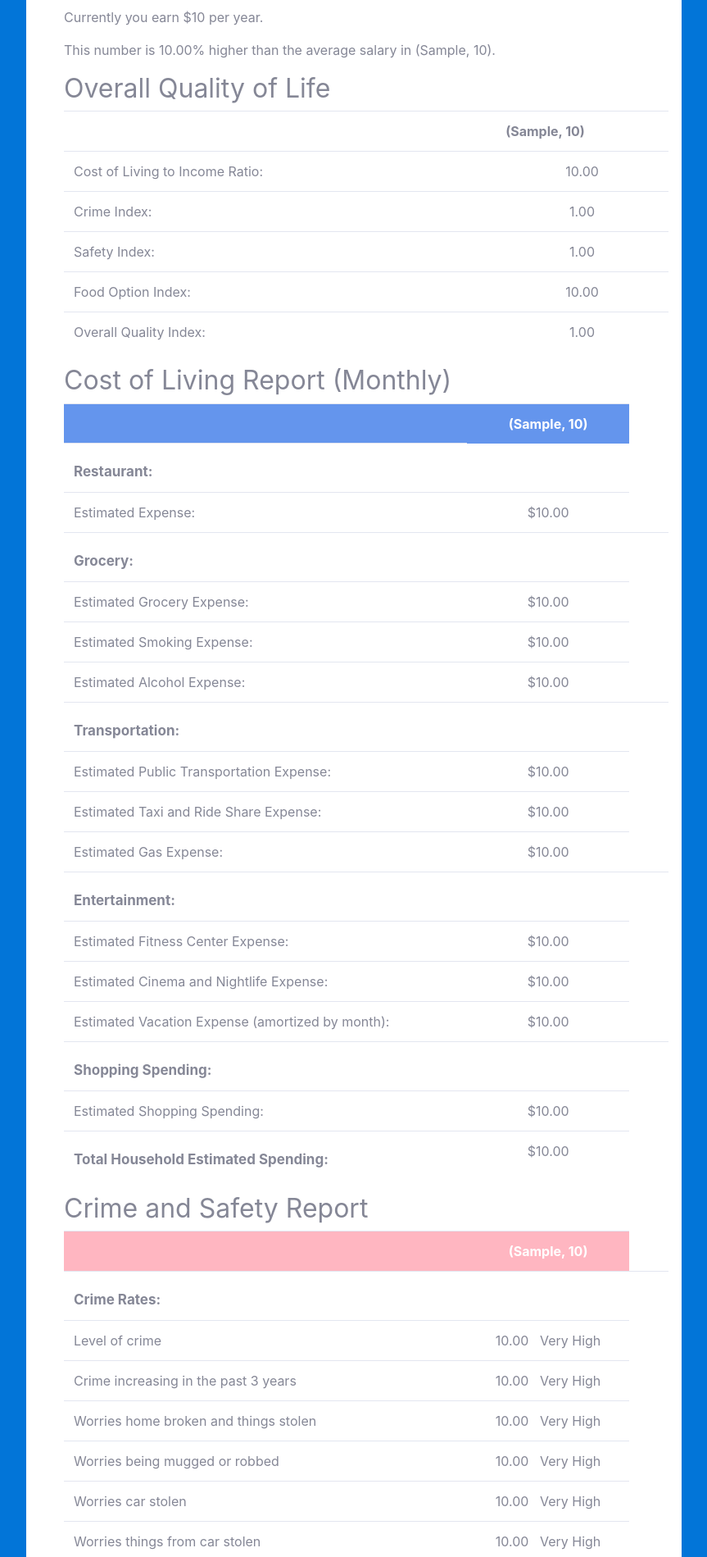
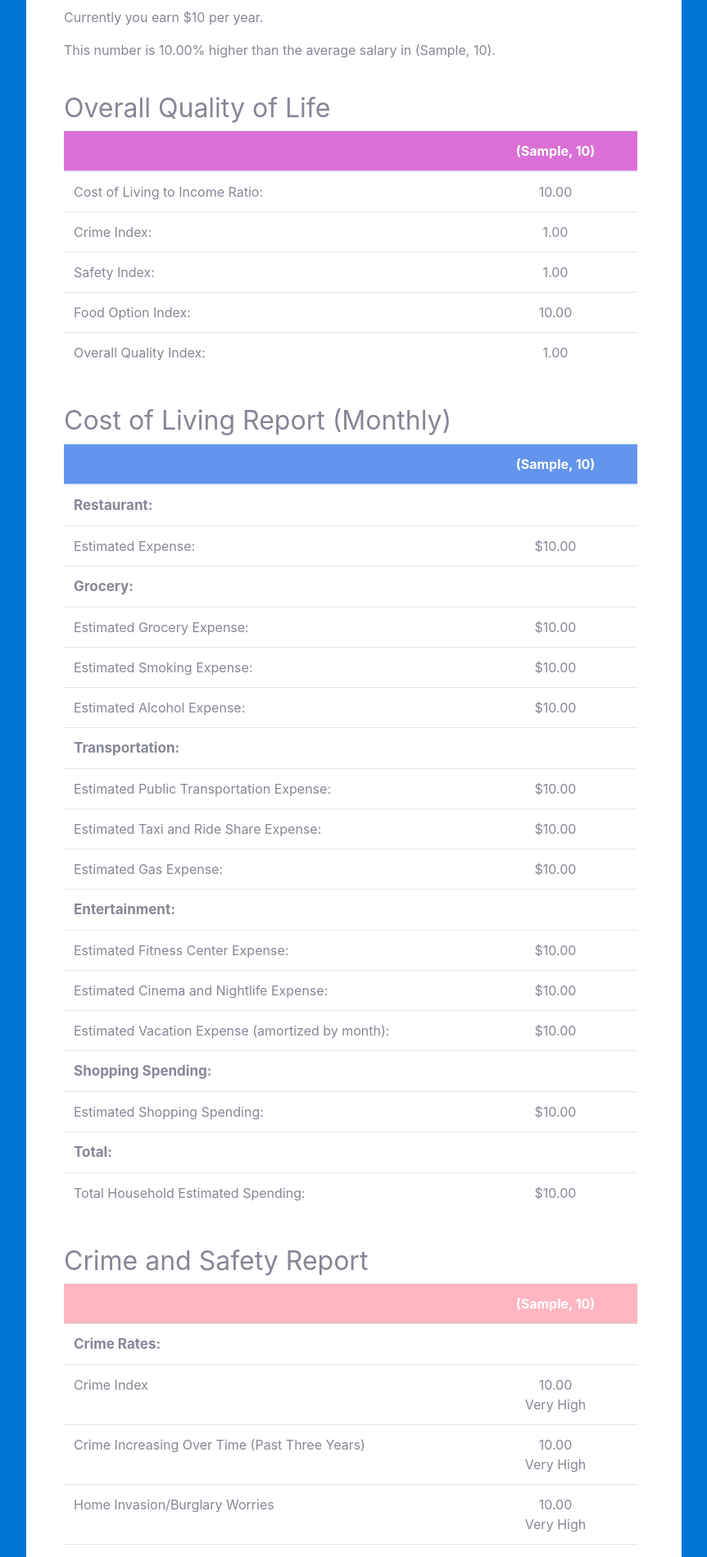
Before and after one commit to i-am-xu-wang/urban_advisor, a Django app: template templates/capstone/report.html in a window 1280 px wide. Shown: the part 337-2236 px from the top of the page at 82% size, without its empty margins (208-1071 px from the left). Run offline with Django 3.2, Linux system fonts and the light colour scheme; the template is opened without the code that fills it: most values are stand-ins (such as "Sample title", 1, 10 or a date in 2020); some libraries are stand-ins or nearby versions.

Commit message:
styling report page with bootstrap

```diff
--- a/capstone/static/css/global.css
+++ b/capstone/static/css/global.css
@@ -54,7 +54,7 @@ select {
 }
 
 main {
-margin-left: 30px;
+margin: 0 30px;
 }
 
 #cost-of-living-quiz > div,
--- a/capstone/static/css/report.css
+++ b/capstone/static/css/report.css
@@ -9,66 +9,66 @@ ul#cost-living {
 h2.report {
     margin-top: 40px;
 }
-table{
 
+tbody {
+    width: 100%;
 }
 
 div.title {
     font-weight: bold;
-    margin-top: 10px;
     font-size: 17px;
     height: 25px;
+    width: 100%;
 }
 
-#cost-living th{
+th {
     padding-top: 12px;
     padding-bottom: 12px;
     text-align: center;
+}
+
+#index-table th {
+    background-color: orchid;
+    color: white;
+}
+
+#cost-living th {
     background-color: cornflowerblue;
     color: white;
 }
 
 #cost-property th {
-    padding-top: 12px;
-    padding-bottom: 12px;
-    text-align: center;
     background-color: lightskyblue;
     color: white;
 }
+
 #child-care th {
-    padding-top: 12px;
-    padding-bottom: 12px;
-    text-align: center;
     background-color: lightseagreen;
     color: white;
 }
+
 #health-care th {
-    padding-top: 12px;
-    padding-bottom: 12px;
-    text-align: center;
     background-color: limegreen;
     color: white;
 }
+
 #crime-rate th {
-    padding-top: 12px;
-    padding-bottom: 12px;
-    text-align: center;
     background-color: lightpink;
     color: white;
 }
+
 #food-option th {
-    padding-top: 12px;
-    padding-bottom: 12px;
-    text-align: center;
     background-color: lightsalmon;
     color: white;
 }
+
 th:first-child{
     width: 500px;
 }
 
 th:not(:first-child){
     width: 200px;
+    padding: 0.75rem 0.3rem;
 }
 
 tr {
@@ -78,9 +78,3 @@ tr {
 td:not(:first-child) {
     text-align: center;
 }
-
-tr.category{
-}
-td.category-cell{
-    display: table-cell;
-}
--- a/templates/capstone/report.html
+++ b/templates/capstone/report.html
@@ -13,14 +13,17 @@
                 than the average
                 salary in {{ city_result | city_name }}. </p>
         {% endfor %}
-        <h2>Overall Quality of Life</h2>
-        <table class="table">
+        <h2 class="report">Overall Quality of Life</h2>
+        <table id="index-table" class="table table-hover table-responsive">
+        <thead>
             <tr>
                 <th class="first-col"></th>
                 {% for city_result in user_info.cities %}
                     <th>{{ city_result | city_name }}   </th>
                 {% endfor %}
             </tr>
+        </thead>
+        <tbody>
             <tr>
                 <td>Cost of Living to Income Ratio:</td>
                 {% for city_quality in overall_quality %}
@@ -85,19 +88,23 @@
                     </td>
                 {% endfor %}
             </tr>
+        </tbody>
         </table>
 
     </div>
-    <h2>Cost of Living Report (Monthly)</h2>
-    <table id="cost-living" class="table">
+    <h2 class="report">Cost of Living Report (Monthly)</h2>
+    <table id="cost-living" class="table table-hover table-responsive">
+    <thead>
         <tr>
             <th></th>
             {% for city_result in user_info.cities %}
                 <th>{{ city_result | city_name }}   </th>
             {% endfor %}
         </tr>
-        <tr class="category">
-            <td class="category-cell">
+    </thead>
+    <tbody>
+        <tr>
+            <td colspan="4">
                 <div class="title">Restaurant:</div>
             </td>
         </tr>
@@ -110,12 +117,9 @@
             {% endfor %}
         </tr>
         <tr>
-            <td>
+            <td colspan="4">
                 <div class="title">Grocery:</div>
             </td>
-            <td></td>
-            <td></td>
-            <td></td>
         </tr>
         <tr>
             <td>Estimated Grocery Expense:</td>
@@ -142,12 +146,9 @@
             {% endfor %}
         </tr>
         <tr>
-            <td>
+            <td colspan="4">
                 <div class="title">Transportation:</div>
             </td>
-            <td></td>
-            <td></td>
-            <td></td>
         </tr>
         <tr>
             <td>Estimated Public Transportation Expense:</td>
@@ -178,12 +179,9 @@
             {% endfor %}
         </tr>
         <tr>
-            <td>
+            <td colspan="4">
                 <div class="title">Entertainment:</div>
             </td>
-            <td></td>
-            <td></td>
-            <td></td>
         </tr>
         <tr>
             <td>
@@ -216,12 +214,9 @@
             {% endfor %}
         </tr>
         <tr>
-            <td>
+            <td colspan="4">
                 <div class="title">Shopping Spending:</div>
             </td>
-            <td></td>
-            <td></td>
-            <td></td>
         </tr>
         <tr>
             <td>Estimated Shopping Spending:</td>
@@ -232,8 +227,13 @@
             {% endfor %}
         </tr>
         <tr>
+            <td colspan="4">
+                <div class="title">Total:</div>
+            </td>
+        </tr>
+        <tr>
             <td>
-                <div class="title">Total Household Estimated Spending:</div>
+                Total Household Estimated Spending:
             </td>
             {% for city_result in cities_living_expense %}
                 <td>
@@ -241,41 +241,28 @@
                 </td>
             {% endfor %}
         </tr>
+    </tbody>
     </table>
     {% if user_info.property_option %}
         <h2 class="report">Cost of Property Report</h2>
-        <table id="cost-property" class="table">
+        <table id="cost-property" class="table table-hover table-responsive">
+        <thead>
             <tr>
                 <th class="first-col"></th>
                 {% for city_result in user_info.cities %}
                     <th>{{ city_result | city_name }}   </th>
                 {% endfor %}
             </tr>
+        </thead>
+        <tbody>
             <tr>
+            <td colspan="4">
                 {% if cities_property_expense.0.rent_or_buy == "Rent" %}
-                    <td>You have chosen the <strong>Rent</strong> &#8202 option</td>
-
+                    To <strong>Rent</strong> a {{ cities_property_expense.0.property_size }} Apartment:
                 {% else %}
-                    <td> You have choose the <strong>Buy</strong> &#8202 option:</td>
+                    To <strong>Buy</strong> a {{ cities_property_expense.0.property_size }} sqft property:
                 {% endif %}
-
-            </tr>
-            <tr>
-                <td>
-                    {% if cities_property_expense.0.rent_or_buy == "Rent" %}
-
-                        For {{ cities_property_expense.0.property_size }} Apartment:
-
-                    {% else %}
-
-                        For {{ cities_property_expense.0.property_size }} &#8202 sqft:
-
-                    {% endif %}
-                </td>
-                <td></td>
-                <td></td>
-                <td></td>
-
+            </td>
             </tr>
             <tr>
                 <td>Estimated Monthly Payment:
@@ -289,11 +276,12 @@
                     </td>
                 {% endfor %}
             </tr>
+        </tbody>
         </table>
     {% endif %}
     {% if user_info.childcare %}
-        <h2>Cost of Child Care Report</h2>
-        <table id="child-care" class="table">
+        <h2 class="report">Cost of Child Care Report</h2>
+        <table id="child-care" class="table table-hover table-responsive">
             <tr>
                 <th class="first-col"></th>
                 {% for city_result in user_info.cities %}
@@ -322,8 +310,8 @@
         </table>
     {% endif %}
     {% if user_info.healthcare %}
-        <h2>Health Care Report</h2>
-        <table id="health-care" class="table">
+        <h2 class="report">Health Care Report</h2>
+        <table id="health-care" class="table table-hover table-responsive">
             <tr>
                 <th class="first-col"></th>
                 {% for city_result in user_info.cities %}
@@ -331,83 +319,78 @@
                 {% endfor %}
             </tr>
             <tr>
-                <td>
-                    <div class="title">Healthcare Quality(%):</div>
+                <td colspan="4">
+                    <div class="title">Healthcare Quality (%):</div>
                 </td>
             </tr>
             <tr>
-                <td>Skill and competency of medical staff:</td>
+                <td>Medical Staff Skill/Competency:</td>
                 {% for city_health in cities_health_care %}
                     <td>
-                        {{ city_health.skill |floatformat:2 }} &#160 {{ city_health.skill|rating }}
+                        {{ city_health.skill |floatformat:2 }}<br/>{{ city_health.skill|rating }}
                     </td>
                 {% endfor %}
             </tr>
             <tr>
-                <td>Speed in completing examination and reports</td>
+                <td>Examination and Reporting Speed</td>
                 {% for city_health in cities_health_care %}
                     <td>
-                        {{ city_health.speed |floatformat:2 }} &#160 {{ city_health.speed|rating }}
+                        {{ city_health.speed |floatformat:2 }}<br/>{{ city_health.speed|rating }}
                     </td>
                 {% endfor %}
             </tr>
             <tr>
-                <td>Equipment for modern diagnosis and treatment</td>
+                <td>Modern Equipment</td>
                 {% for city_health in cities_health_care %}
                     <td>
-                        {{ city_health.equipment |floatformat:2 }} &#160 {{ city_health.equipment|rating }}
+                        {{ city_health.equipment |floatformat:2 }}<br/>{{ city_health.equipment|rating }}
                     </td>
                 {% endfor %}
             </tr>
             <tr>
-                <td>Accuracy and completeness in filling out reports</td>
+                <td>Report Accuracy/Completeness</td>
                 {% for city_health in cities_health_care %}
                     <td>
-                        {{ city_health.accuracy |floatformat:2 }} &#160 {{ city_health.accuracy|rating }}
+                        {{ city_health.accuracy |floatformat:2 }}<br/>{{ city_health.accuracy|rating }}
                     </td>
                 {% endfor %}
             </tr>
             <tr>
-                <td>Friendliness and courtesy of the staff</td>
+                <td>Staff Friendliness/Courtesy</td>
                 {% for city_health in cities_health_care %}
                     <td>
-                        {{ city_health.friendliness |floatformat:2 }} &#160 {{ city_health.friendliness|rating }}
+                        {{ city_health.friendliness |floatformat:2 }}<br/>{{ city_health.friendliness|rating }}
                     </td>
                 {% endfor %}
             </tr>
             <tr>
-                <td>Satisfaction with responsiveness (waiting time) in medical institutions</td>
+                <td>Reasonable Responsiveness/Waiting Times</td>
                 {% for city_health in cities_health_care %}
                     <td>
-                        {{ city_health.satisfaction_responsiveness |floatformat:2 }}
-                        &#160 {{ city_health.satisfaction_responsiveness|rating }}
+                        {{ city_health.satisfaction_responsiveness |floatformat:2 }}<br/>{{ city_health.satisfaction_responsiveness|rating }}
                     </td>
                 {% endfor %}
             </tr>
             <tr>
-                <td>Satisfaction with cost to you</td>
+                <td>Satisfaction with Cost</td>
                 {% for city_health in cities_health_care %}
                     <td>
-                        {{ city_health.satisfaction_cost |floatformat:2 }}
-                        &#160 {{ city_health.satisfaction_cost|rating }}
+                        {{ city_health.satisfaction_cost |floatformat:2 }}<br/>{{ city_health.satisfaction_cost|rating }}
                     </td>
                 {% endfor %}
             </tr>
             <tr>
-                <td>Convenience of location for you</td>
+                <td>Convenience of Location</td>
                 {% for city_health in cities_health_care %}
                     <td>
-                        {{ city_health.location |floatformat:2 }} &#160 {{ city_health.location|rating }}
+                        {{ city_health.location |floatformat:2 }}<br/>{{ city_health.location|rating }}
                     </td>
                 {% endfor %}
             </tr>
             <tr>
-                <td>
+                <td colspan="4">
                     <div class="title">Health Care Expense (Per Visit):</div>
                 </td>
-                <td></td>
-                <td></td>
-                <td></td>
             </tr>
             <tr>
                 <td>Doctor's Visit</td>
@@ -452,8 +435,8 @@
         </table>
     {% endif %}
     {% if user_info.crime_rate %}
-        <h2>Crime and Safety Report</h2>
-        <table id="crime-rate" class="table">
+        <h2 class="report">Crime and Safety Report</h2>
+        <table id="crime-rate" class="table table-hover table-responsive">
             <tr>
                 <th class="first-col"></th>
                 {% for city_result in user_info.cities %}
@@ -461,146 +444,140 @@
                 {% endfor %}
             </tr>
             <tr>
-                <td>
+                <td colspan="4">
                     <div class="title">Crime Rates:</div>
                 </td>
-                <td></td>
-                <td></td>
-                <td></td>
             </tr>
             <tr>
-                <td>Level of crime</td>
+                <td>Crime Index</td>
                 {% for city_crime in cities_crime_rate %}
                     <td>
-                        {{ city_crime.crime_level |floatformat:2 }} &#160 {{ city_crime.crime_level|rating }}
+                        {{ city_crime.crime_level |floatformat:2 }}<br/>{{ city_crime.crime_level|rating }}
                     </td>
                 {% endfor %}
             </tr>
             <tr>
-                <td>Crime increasing in the past 3 years</td>
+                <td>Crime Increasing Over Time (Past Three Years)</td>
                 {% for city_crime in cities_crime_rate %}
                     <td>
-                        {{ city_crime.crime_increasing|floatformat:2 }} &#160 {{ city_crime.crime_increasing|rating }}
+                        {{ city_crime.crime_increasing|floatformat:2 }}<br/>{{ city_crime.crime_increasing|rating }}
                     </td>
                 {% endfor %}
             </tr>
             <tr>
-                <td>Worries home broken and things stolen</td>
+                <td>Home Invasion/Burglary Worries</td>
                 {% for city_crime in cities_crime_rate %}
                     <td>
-                        {{ city_crime.home_broken|floatformat:2 }} &#160 {{ city_crime.home_broken|rating }}
+                        {{ city_crime.home_broken|floatformat:2 }}<br/>{{ city_crime.home_broken|rating }}
                     </td>
                 {% endfor %}
             </tr>
             <tr>
-                <td>Worries being mugged or robbed</td>
+                <td>Mugging/Robbery Worries</td>
                 {% for city_crime in cities_crime_rate %}
                     <td>
-                        {{ city_crime.mugged_or_robbed|floatformat:2 }} &#160 {{ city_crime.mugged_or_robbed|rating }}
+                        {{ city_crime.mugged_or_robbed|floatformat:2 }}<br/>{{ city_crime.mugged_or_robbed|rating }}
                     </td>
                 {% endfor %}
             </tr>
             <tr>
-                <td>Worries car stolen</td>
+                <td>Car Theft Worries</td>
                 {% for city_crime in cities_crime_rate %}
                     <td>
-                        {{ city_crime.car_stolen|floatformat:2 }} &#160 {{ city_crime.car_stolen|rating }}
+                        {{ city_crime.car_stolen|floatformat:2 }}<br/>{{ city_crime.car_stolen|rating }}
                     </td>
                 {% endfor %}
             </tr>
             <tr>
-                <td>Worries things from car stolen</td>
+                <td>Item Theft from Car Worries</td>
                 {% for city_crime in cities_crime_rate %}
                     <td>
-                        {{ city_crime.things_from_car|floatformat:2 }} &#160 {{ city_crime.things_from_car|rating }}
+                        {{ city_crime.things_from_car|floatformat:2 }}<br/>{{ city_crime.things_from_car|rating }}
                     </td>
                 {% endfor %}
             </tr>
             <tr>
-                <td>Worries attacked</td>
+                <td>Physical Altercation/Attack Worries</td>
                 {% for city_crime in cities_crime_rate %}
                     <td>
-                        {{ city_crime.worries_attack|floatformat:2 }} &#160 {{ city_crime.worries_attack|rating }}
+                        {{ city_crime.worries_attack|floatformat:2 }}<br/>{{ city_crime.worries_attack|rating }}
                     </td>
                 {% endfor %}
             </tr>
             <tr>
-                <td>Worries being insulted</td>
+                <td>Verbal Confrontation/Insult Worries</td>
                 {% for city_crime in cities_crime_rate %}
                     <td>
-                        {{ city_crime.worries_insult|floatformat:2 }} &#160 {{ city_crime.worries_insult|rating }}
+                        {{ city_crime.worries_insult|floatformat:2 }}<br/>{{ city_crime.worries_insult|rating }}
                     </td>
                 {% endfor %}
             </tr>
             <tr>
-                <td>Worries being subject to a physical attack because of racism</td>
+                <td>Racist Violence Worries</td>
                 {% for city_crime in cities_crime_rate %}
                     <td>
-                        {{ city_crime.worries_racist|floatformat:2 }} &#160 {{ city_crime.worries_racist|rating }}
+                        {{ city_crime.worries_racist|floatformat:2 }}<br/>{{ city_crime.worries_racist|rating }}
                     </td>
                 {% endfor %}
             </tr>
             <tr>
-                <td>Problem people using or dealing drugs</td>
+                <td>Drug Use/Dealing Worries</td>
                 {% for city_crime in cities_crime_rate %}
                     <td>
-                        {{ city_crime.problem_drugs|floatformat:2 }} &#160 {{ city_crime.problem_drugs|rating }}
+                        {{ city_crime.problem_drugs|floatformat:2 }}<br/>{{ city_crime.problem_drugs|rating }}
                     </td>
                 {% endfor %}
             </tr>
             <tr>
-                <td>Problem property crimes such as vandalism and theft</td>
+                <td>Vandalism/Property Crime Worries</td>
                 {% for city_crime in cities_crime_rate %}
                     <td>
-                        {{ city_crime.property_crime|floatformat:2 }} &#160 {{ city_crime.property_crime|rating }}
+                        {{ city_crime.property_crime|floatformat:2 }}<br/>{{ city_crime.property_crime|rating }}
                     </td>
                 {% endfor %}
             </tr>
             <tr>
-                <td>Problem violent crimes such as assault and armed robbery</td>
+                <td>Assault/Armed Robbery Worries</td>
                 {% for city_crime in cities_crime_rate %}
                     <td>
-                        {{ city_crime.violent_crime|floatformat:2 }} &#160 {{ city_crime.violent_crime|rating }}
+                        {{ city_crime.violent_crime|floatformat:2 }}<br/>{{ city_crime.violent_crime|rating }}
                     </td>
                 {% endfor %}
             </tr>
             <tr>
-                <td>Problem corruption and bribery</td>
+                <td>Corruption and Bribery Worries</td>
                 {% for city_crime in cities_crime_rate %}
                     <td>
-                        {{ city_crime.corruption|floatformat:2 }} &#160 {{ city_crime.corruption|rating }}
+                        {{ city_crime.corruption|floatformat:2 }}<br/>{{ city_crime.corruption|rating }}
                     </td>
                 {% endfor %}
             </tr>
             <tr>
-                <td>
+                <td colspan="4">
                     <div class="title">Safety Concerns:</div>
                 </td>
-                <td></td>
-                <td></td>
-                <td></td>
             </tr>
             <tr>
-                <td>Safety walking alone during daylight</td>
+                <td>Safety Walking Alone During Daylight</td>
                 {% for city_crime in cities_crime_rate %}
                     <td>
-                        {{ city_crime.safety_day|floatformat:2 }} &#160 {{ city_crime.safety_day|rating }}
+                        {{ city_crime.safety_day|floatformat:2 }}<br/>{{ city_crime.safety_day|rating }}
                     </td>
                 {% endfor %}
             </tr>
             <tr>
-                <td>Safety walking alone during night</td>
+                <td>Safety Walking Alone During Night</td>
                 {% for city_crime in cities_crime_rate %}
                     <td>
-                        {{ city_crime.safety_night|floatformat:2 }} &#160 {{ city_crime.safety_night|rating }}
+                        {{ city_crime.safety_night|floatformat:2 }}<br/>{{ city_crime.safety_night|rating }}
                     </td>
                 {% endfor %}
             </tr>
         </table>
     {% endif %}
     {% if user_info.food_option %}
-        <h2>Food and Restaurant Option Report:</h2>
-        <table id="food-option" class="table">
+        <h2 class="report">Food and Restaurant Report:</h2>
+        <table id="food-option" class="table table-hover table-responsive">
             <tr>
                 <th class="first-col"></th>
                 {% for city_result in user_info.cities %}
@@ -616,7 +593,7 @@
                 {% endfor %}
             </tr>
             <tr>
-                <td>Score for overall diversity and proximity of cuisines (lower is better)</td>
+                <td>Cuisine diversity and proximity index (lower is better)</td>
                 {% for city_food in cities_food_option %}
                     <td>
                         {{ city_food.diversity_score|floatformat:2 }}
@@ -632,7 +609,7 @@
                 {% endfor %}
             </tr>
             <tr>
-                <td>Dollars Spent Out vs. at Dollars Spent at Groceries</td>
+                <td>Dollars Spent Out vs. at Dollars Spent on Groceries</td>
                 {% for city_food in cities_food_option %}
                     <td>
                         {{ city_food.dine_out_money|floatformat:2 }}
@@ -641,7 +618,7 @@
             </tr>
             <tr>
                 <td>
-                    <div class="title">Final Index (out of 100 possible):</div>
+                    <strong>Final Index (0-100):</strong>
                 </td>
                 {% for city_food in cities_food_option %}
                     <td>
```
